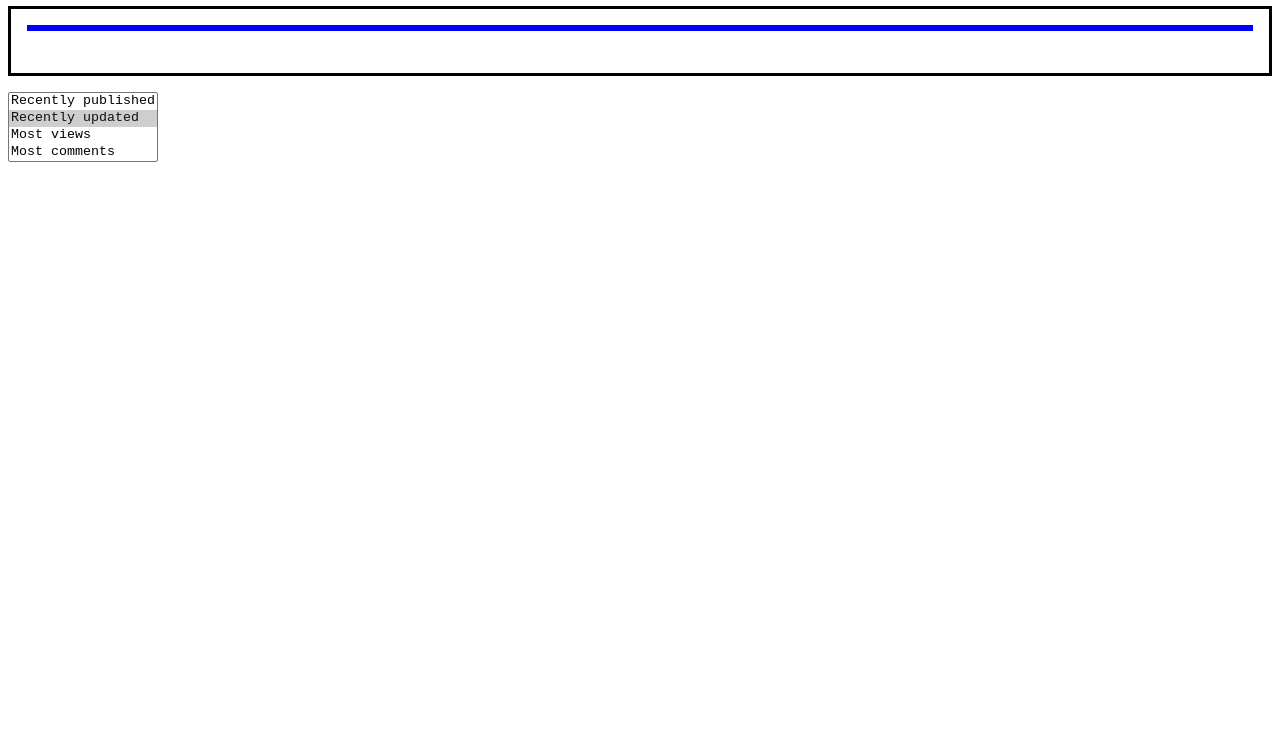
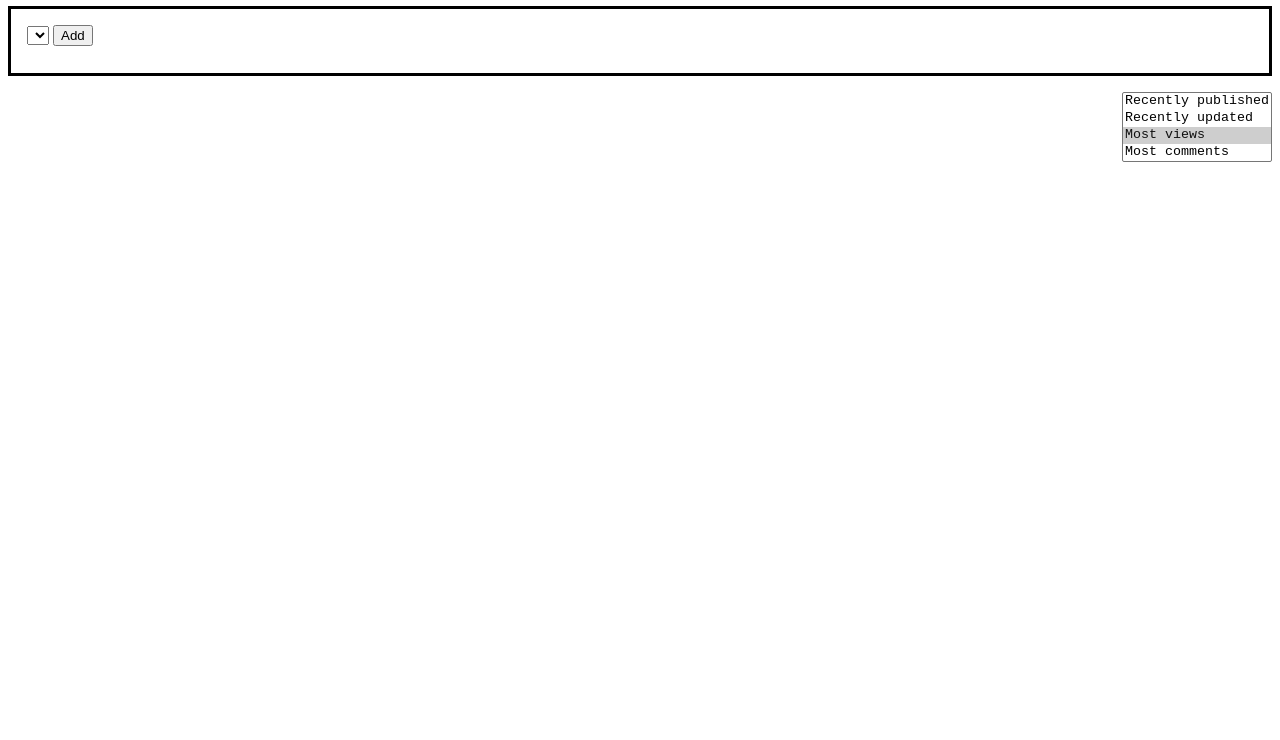
Before and after one commit to markhigham/multi-select-spike, a website: page public/index.html in a window 1280 px wide. Shown: the part 60-800 px from the top of the page. Drawn offline with nearby package versions, Linux system fonts and the light colour scheme.

Commit message:
not working ...

```diff
--- a/public/app.js
+++ b/public/app.js
@@ -1,39 +1,49 @@
 const originalSelect = document.querySelector("#multiSelect");
-
-console.log(originalSelect.options);
+originalSelect.classList.add("original-multi-select");
 
 const options = [];
-
 Array.from(originalSelect.options).forEach((o) => {
   options.push({ text: o.text, value: o.value, selected: o.selected });
 });
 
-console.table(options);
+// console.table(options);
+// new structure will be
+/*
+<new-wrapper>
+  <select>
+  <button>
+  <hr>
+  <ol>
+    <li>Selected item
+  </ol>
+
+*/
 
 const newWrapper = document.createElement("div");
 newWrapper.classList.add("new-wrapper");
-newWrapper.id = "rappity_rap_show";
+newWrapper.id = `${originalSelect.id}_wrapper`;
 
-const el = document.createElement("multiple-select");
-el.setAttribute("v-bind:option", "options");
-newWrapper.appendChild(el);
+const multiSelect = document.createElement("multiple-select");
+multiSelect.setAttribute("v:bind:options","options")
+newWrapper.appendChild(multiSelect);
+
+Vue.component("multiple-select", {
+  props: ['options'],
+  template: `<div>
+    <select>
+      <option v-for="option in options" v-bind:value="option.value">
+        {{ option.text }}
+      </option>
+    </select>
+    <button>Add</button>
+  </div>`,
+});
 
 originalSelect.parentNode.insertBefore(newWrapper, originalSelect);
 
-originalSelect.classList.add("hidden-multi-select");
-
-// Vue.component("multiple-select", {
-//   data: function () {
-
-//   },
-//   props: ['options'],
-//   template:
-//     `Hello world`,
-// });
-
-// new Vue({
-//   el: "#rappity_rap_show",
-//   data: {
-//     options: options
-//   }
-// });
+var app = new Vue({
+  el: newWrapper,
+  data: {
+    options: options,
+  },
+});
--- a/public/index.html
+++ b/public/index.html
@@ -1,9 +1,9 @@
 <html>
-
   <head>
     <style>
-        .hidden-multi-select {
+      .original-multi-select {
         font-family: monospace;
+        float:right;
       }
 
       .new-wrapper {
@@ -18,11 +18,11 @@
       multiple-select {
         border: blue solid;
         display: block;
+        min-height: 2rem;
       }
     </style>
 
     <script src="https://cdn.jsdelivr.net/npm/vue@2.6.12/dist/vue.js"></script>
-
   </head>
 
   <body>
@@ -30,13 +30,12 @@
     <div class="grid-row">
       <select multiple id="multiSelect">
         <option value="published">Recently published</option>
-            <option value="updated" selected>Recently updated</option>
-            <option value="views">Most views</option>
+        <option value="updated">Recently updated</option>
+        <option value="views" selected>Most views</option>
         <option value="comments">Most comments</option>
       </select>
     </div>
   </body>
 
   <script src="app.js"></script>
-
 </html>
```
Lines whose indentation alone changed are shown as unchanged.
